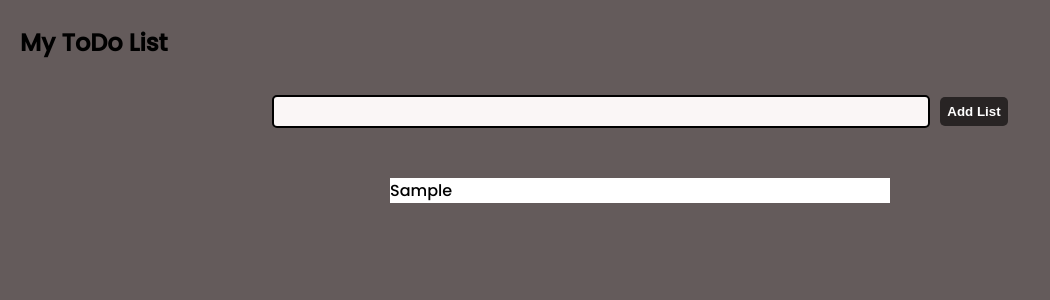
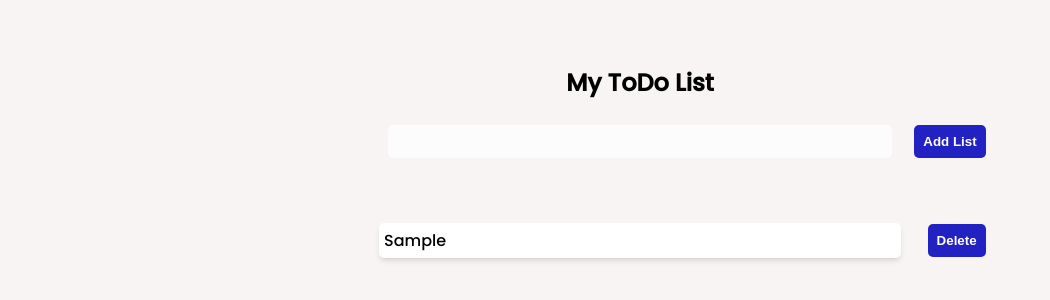
Before and after one commit to QureshiZayyan/ToDo-List-App, a React (Vite) app: page / in a window 1280 px wide. Both pictures are taken after typing "Sample" into the empty fields and a click on the button "Add List". Shown: the top 300 px of the page, without its empty margins (0-1050 px from the left). Built offline with nearby package versions, Linux system fonts and the light colour scheme.

Commit message:
made changes

```diff
--- a/src/App.css
+++ b/src/App.css
@@ -5,90 +5,82 @@
     padding: 0;
 }
 
+:root {
+    --btncolor: rgb(34, 34, 194);
+    --bs: 0 4px 6px -1px rgb(0 0 0 / 0.1), 0 2px 4px -2px rgb(0 0 0 / 0.1);
+}
+
 body {
-    background-color: rgb(100, 91, 91);
+    background-color: rgb(248, 244, 244);
     font-family: 'Poppins', sans-serif;
+}
+
+input:focus {
+    outline: none;
+    border: none;
+}
+
+.container {
+    display: flex;
+    align-items: center;
+    justify-content: center;
+    flex-direction: column;
 }
 
 .heading {
     padding: 25px 20px;
+    text-align: center;
 }
 
-.list {
-    padding: 7px;
-    width: 30%;
-    width: 50%;
+input {
+    background-color: rgb(252, 252, 252);
+    padding: 9px;
     border-radius: 5px;
-    border: 2px solid black;
-    background-color: rgb(250, 246, 246);
-}
-
-.list:focus {
+    width: 38vw;
     outline: none;
-}
-
-.listvalue {
-    display: flex;
-    justify-content: center;
-    flex-direction: column;
-    margin: 0 auto;
-}
-
-.listvalue p {
-    width: 500px;
-    background-color: white;
-    margin: 10px auto;
+    border: none;
 }
 
 .btn {
-    padding: 7px;
+    background-color: var(--btncolor);
+    border-radius: 5px;
+    padding: 9px;
     font-weight: bold;
-    border-radius: 5px;
-    margin-left: 10px;
-    background-color: rgb(40, 36, 36);
     color: white;
     cursor: pointer;
     border: none;
 }
 
-.main {
-    display: flex;
-    justify-content: center;
-    align-items: center;
-    margin-top: 50px;
-    position: relative;
-    bottom: 40px;
+.one {
+    margin: 40px 0;
 }
 
-ul li {
-    width: 50%;
-    list-style: none;
-    border: 2px solid black;
-    background-color: whitesmoke;
-    padding: 4px 0 3px 7.5px;
-    margin-bottom: 14px;
-    font-weight: bolder;
-    border-radius: 5px;
-    display: flex;
-    align-items: flex-start;
-    overflow-y: scroll;
-    margin-left: auto;
-    margin-right: auto;
-    max-height: 100px;
+.two {
+    margin: 10px 0;
 }
 
-li span {
-    border-radius: 3px;
-    color: red;
-    position: absolute;
-    right: 21vw;
-    padding: 0 4px;
-    cursor: pointer;
-    background-color: white;
+.list-container {
+    display: flex;
+    align-items: center;
+    justify-content: center;
 }
 
-.list {
-    font-weight: bolder;
+.list-container p:focus {
+    outline: none;
+}
+
+button {
+    position: absolute;
+    right: 23%;
+}
+
+.todo-list p {
+    width: 40vw;
+    margin: 15px 0;
+    background-color: white;
+    padding: 5px;
+    border-radius: 5px;
+    box-shadow: var(--bs)
 }
 
 @media (max-width:805px) {
--- a/src/App.jsx
+++ b/src/App.jsx
@@ -4,12 +4,13 @@ import './App.css'
 function App() {
   const [text, setText] = useState('');
   const [tasks, setTasks] = useState([]);
+  const [btn, setBtn] = useState('Delete');
 
   const input = (e) => {
     setText(e.target.value);
   };
 
-  const btn = () => {
+  const onbtnclick = () => {
     if (text.trim()) {
       setTasks([...tasks, text]);
       setText('');
@@ -18,18 +19,20 @@ function App() {
 
   const handleKeyDown = (e) => {
     if (e.key === 'Enter') {
-      btn();
+      onbtnclick();
     }
   };
 
   return (
     <>
+      <main>
         <div className="container">
+          <section className="one">
             <div className="heading">
               <h2>My ToDo List</h2>
             </div>
 
-        <div className="main">
+            <div className="Addtask">
               <input
                 type="text"
                 id="name"
@@ -39,17 +42,22 @@ function App() {
                 onChange={input}
                 onKeyDown={handleKeyDown}
               />
-          <button className="btn" onClick={btn}>Add List</button>
+              <button className="btn" onClick={onbtnclick}>Add List</button>
             </div>
+          </section>
 
-        <div className="listvalue">
-          <div className="lists">
+          <section className="two">
+            <div className="todo-list">
               {tasks.map((task, index) => (
+                <div className="list-container">
                   <p key={index}>{task}</p>
+                  <button className='btn' key={{ index }} onClick={() => setTasks('')}>{btn}</button>
+                </div>
               ))}
             </div>
+          </section>
         </div>
-      </div>
+      </main >
     </>
   );
 }
```
Also changed, not shown: src/demo.js (deleted). Lines whose indentation alone changed are shown as unchanged.
